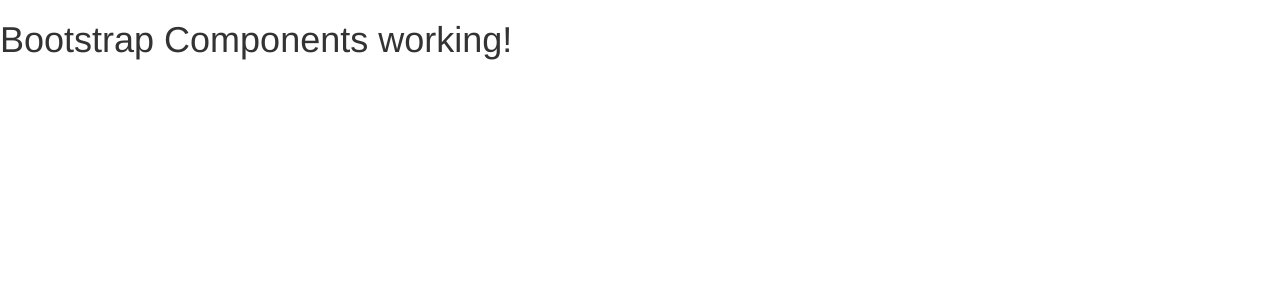
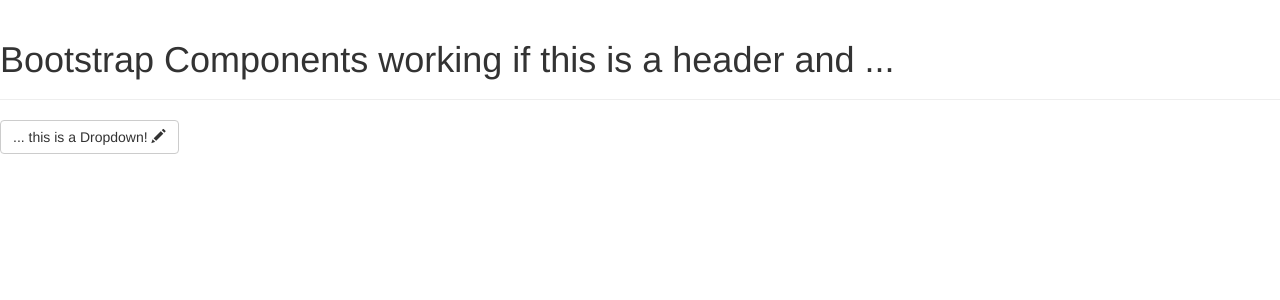
Before and after one commit to jejung/django-bootstrap-components, a Django app: page / in a window 1280 px wide. Shown: the top 300 px of the page. Run offline with Django 3.2, Linux system fonts and the light colour scheme; some libraries are stand-ins or nearby versions.

Commit message:
Icon support

```diff
--- a/bootstrap_components/context_processors.py
+++ b/bootstrap_components/context_processors.py
@@ -8,7 +8,7 @@ from bootstrap_components.conf import settings
 
 def commons(request):
     """ Put common needed data on the context. Actually it adds:
-    settings - The Django settings module.
+    settings - The Django settings object.
     """
     return {
         'settings': settings,
--- a/bootstrap_components/templates/bootstrap/bootstrap_page.html
+++ b/bootstrap_components/templates/bootstrap/bootstrap_page.html
@@ -1,4 +1,5 @@
 {% load static %}
+{% load bootstrap_components %}
 <!DOCTYPE html>
 <html lang="{{ settings.LANGUAGE }}">
     <head>
@@ -30,7 +31,25 @@
     </head>
     <body>
         {% block body %}
-        <h1>Bootstrap Components working!</h1>
+        {% if settings.DEBUG %}
+        <div class="page-header">
+        <h1>Bootstrap Components working if this is a header and ...</h1>
+        </div>
+        <div class="dropdown">
+          <button class="btn btn-default dropdown-toggle" type="button" id="dropdownMenu1" data-toggle="dropdown" aria-haspopup="true" aria-expanded="true">
+            ... this is a Dropdown!
+            {% bootstrap_icon 'glyphicon-pencil' %}
+          </button>
+          <ul class="dropdown-menu" aria-labelledby="dropdownMenu1">
+            <li><a href="#">Action</a></li>
+            <li><a href="#">Another action</a></li>
+            <li><a href="#">Something else here</a></li>
+            <li role="separator" class="divider"></li>
+            <li><a href="#">Separated link</a></li>
+          </ul>
+        </div>
+
+        {% endif %}
         {% endblock body %}
         {% if settings.BOOTSTRAP.FROM == 'CDN' %}
         {% if settings.DEBUG %}
--- /dev/null
+++ b/bootstrap_components/templates/bootstrap/icon.html
@@ -0,0 +1 @@
+<span class="glyphicon {{icon}}" aria-hidden="true"></span>
--- a/bootstrap_components/templatetags/bootstrap_components.py
+++ b/bootstrap_components/templatetags/bootstrap_components.py
@@ -22,3 +22,19 @@ def bootstrap_page(context):
     to do that.
     """
     return context
+
+@register.inclusion_tag('bootstrap/icon.html', takes_context=False)
+def bootstrap_icon(icon):
+    """ Render a simple icon on the page like <span class="glyphicon *icon" />.
+    Please consider reading the usage notes as described on the Bootstrap
+    documentation: http://getbootstrap.com/components/#glyphicons-how-to-use
+    An aditional statement is important on Glyphicons, as the Bootstrap
+    documentation says:
+    "Glyphicons Halflings are normally not available for free, but their creator
+    has made them available for Bootstrap free of cost. As a thank you, we only
+    ask that you include a link back to Glyphicons whenever possible."
+    Link here: http://glyphicons.com/
+    """
+    return {
+        'icon': icon,
+    }
```
